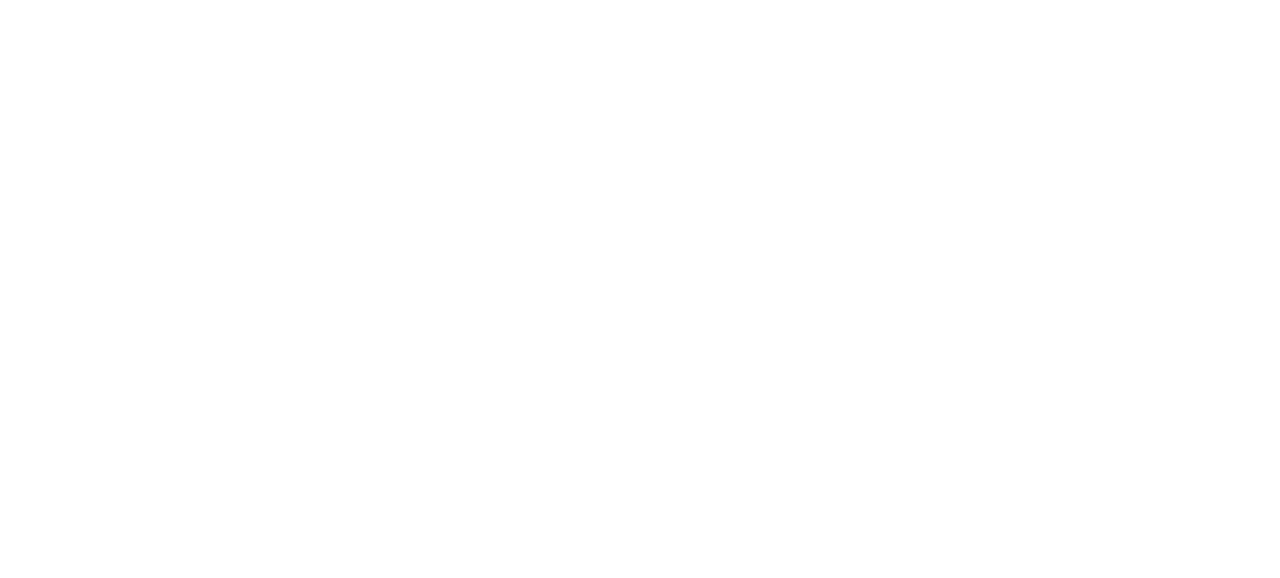
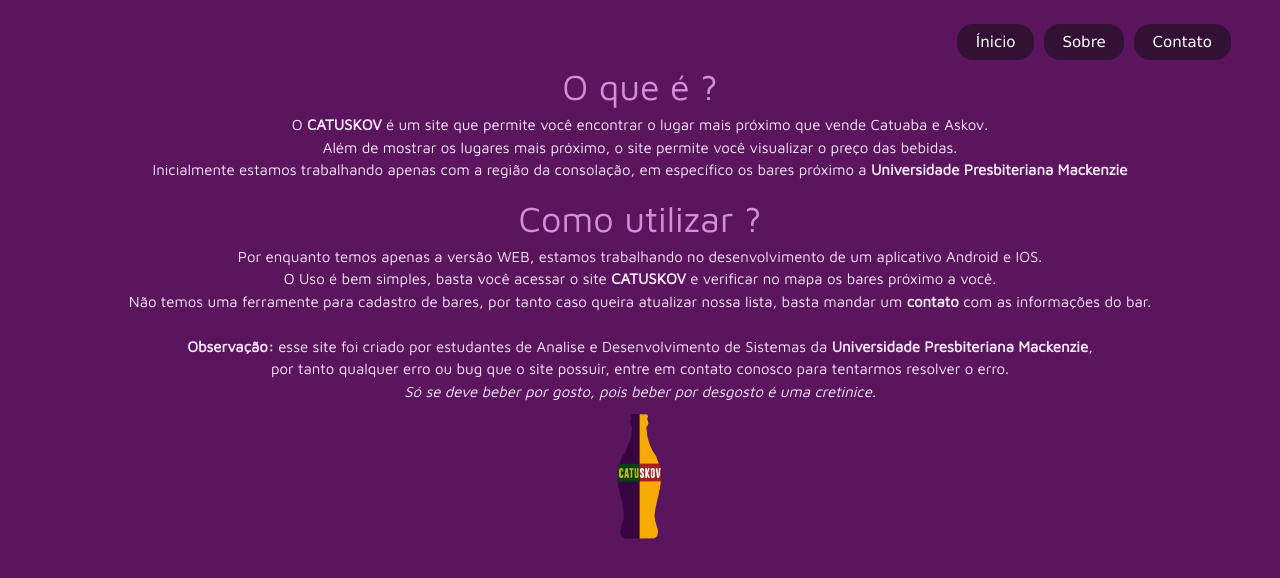
Before and after one commit to henriquevelardo/CATUSKOV, a plain HTML site: page sobre.html in a window 1280 px wide. Drawn offline with Linux system fonts and the light colour scheme.

Commit message:
fiz o sobre html e css

```diff
--- a/estilo.css
+++ b/estilo.css
@@ -15,7 +15,6 @@
 } */
 .center {
     margin: 0 auto;
-    max-width: 1200px;
     width:1200px;
 }
 header h1 {
@@ -50,28 +49,6 @@
     color:black;
 }
 
-section iframe {
-    border:0;
-    margin:50px 0 0 0;
-    padding:0;
-    width:100%;
-    outline:0;
-
-}
-
-footer section {
-    height:4.2em ;
-}
-
-footer section img {
-    height:95%;
-    width:2%;
-    margin-left:655px;
-    float:left;
-    clear:right;
-    margin-top: 1px;
-}
-
 #map {
     height: 500px;
     width:100%;
--- /dev/null
+++ b/sobre.css
@@ -0,0 +1,31 @@
+.center {
+    margin: 0 auto;
+    max-width: 1200px;
+    width:1200px;
+}
+article {
+    width:100%;
+    height:500px;
+    clear:right;
+    font-family: 'Maven Pro', sans-serif;
+}
+section article p {
+    color:#fee8ff;
+    text-align: center;
+    margin:0;
+}
+a {
+    text-decoration: none;
+}
+h1 {
+    color:#d58cd9;
+    text-align: center;
+    font-family: 'Maven Pro', sans-serif;
+    margin-bottom: 0;
+    margin-top: 10px;
+}
+h1 img {
+    width:50px;
+    margin:0;
+    padding: 0;
+}
--- a/sobre.html
+++ b/sobre.html
@@ -0,0 +1,46 @@
+<!DOCTYPE html>
+<html>
+<head>
+    <title>CATUSKOV</title>
+    <meta charset=utf-8>
+    <link rel="stylesheet" href="estilo.css" type="text/css" />
+    <link rel="shortcut icon" href="images/iconecatu.ico" >
+    <link href="https://fonts.googleapis.com/css?family=Maven+Pro" rel="stylesheet">
+    <meta name="viewport" content="width=device-width, initial-scale=1">
+    <link rel="stylesheet" href="/w3.css">
+    <link rel="stylesheet" href="sobre.css" type="text/css" />
+    <!-- <script type="text/javascript" src="carregarPagina.js"></script> !-->
+</head>
+<body>
+<div class="center">
+    <header>
+        <nav>
+            <ul>
+            <a href="contato.html"><li class="w3-round-xlarge"> Contato </li></a>
+            <a href="sobre.html"><li class="w3-round-xlarge"> Sobre </li></a>
+            <a href="index.html"><li class="w3-round-xlarge"> Ínicio </li></a>
+            </ul>
+        </nav>
+    </header>
+<section>
+    <article>
+        <h1> O que é ? </h1>
+        <p> O <b> CATUSKOV</b> é um site que permite você encontrar o lugar mais próximo que vende Catuaba e Askov. </p>
+        <p> Além de mostrar os lugares mais próximo, o site permite você visualizar o preço das bebidas. </p>
+        <p> Inicialmente estamos trabalhando apenas com a região da consolação, em específico os bares próximo a <a href="http://www.mackenzie.br/" target="_blank"> <b>Universidade Presbiteriana Mackenzie </b></a></p>
+        <h1> Como utilizar ? </h1>
+        <p> Por enquanto temos apenas a versão WEB, estamos trabalhando no desenvolvimento de um aplicativo Android e IOS.</p>
+        <p> O Uso é bem simples, basta você acessar o site <a href="#" target="_blank"> <b> CATUSKOV </b> </a> e verificar no mapa os bares próximo a você. </p>
+        <p> Não temos uma ferramente para cadastro de bares, por tanto caso queira atualizar nossa lista, basta mandar um <a href="contato.html" target="_blank"><b> contato </b></a> com as informações do bar.</p>
+        </br>
+        <p> <b> Observação: </b>esse site foi criado por estudantes de Analise e Desenvolvimento de Sistemas da <a href="http://www.mackenzie.br/" target="_blank"> <b>Universidade Presbiteriana Mackenzie</b></a>, </p>
+        <p> por tanto qualquer erro ou bug que o site possuir, entre em contato conosco para tentarmos resolver o erro.  </p>
+        <p> <i>Só se deve beber por gosto, pois beber por desgosto é uma cretinice.</i></p>
+        <h1>
+        <a href="index.html"><img src="images/catuskov.png"/> </a>
+        </h1>
+    </article>
+</section>
+</div> <!-- CENTER FECHAMENTO !-->
+</body>
+</html>
```
Also changed, not shown: index.html (+4 -4 lines), produtos.html (added).
